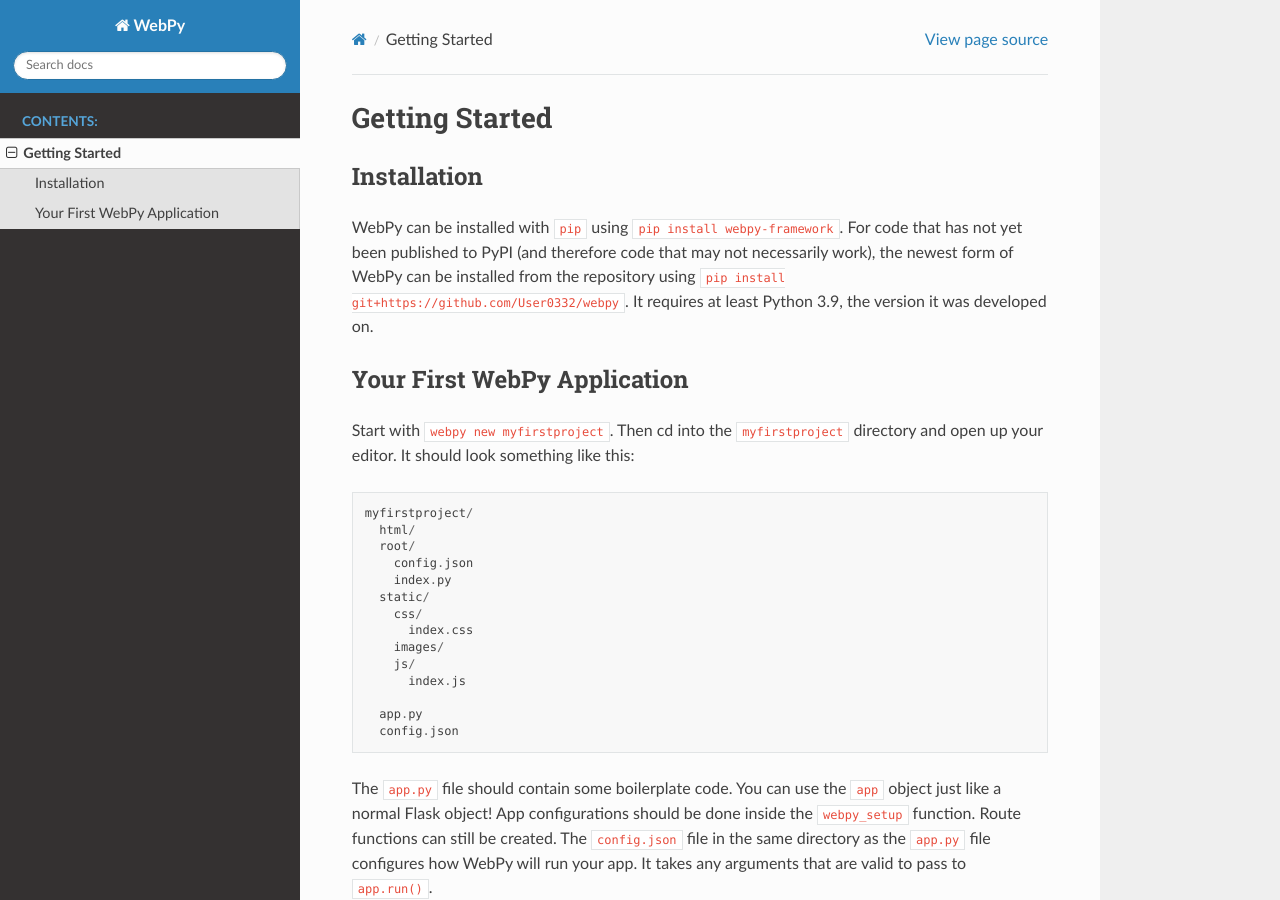
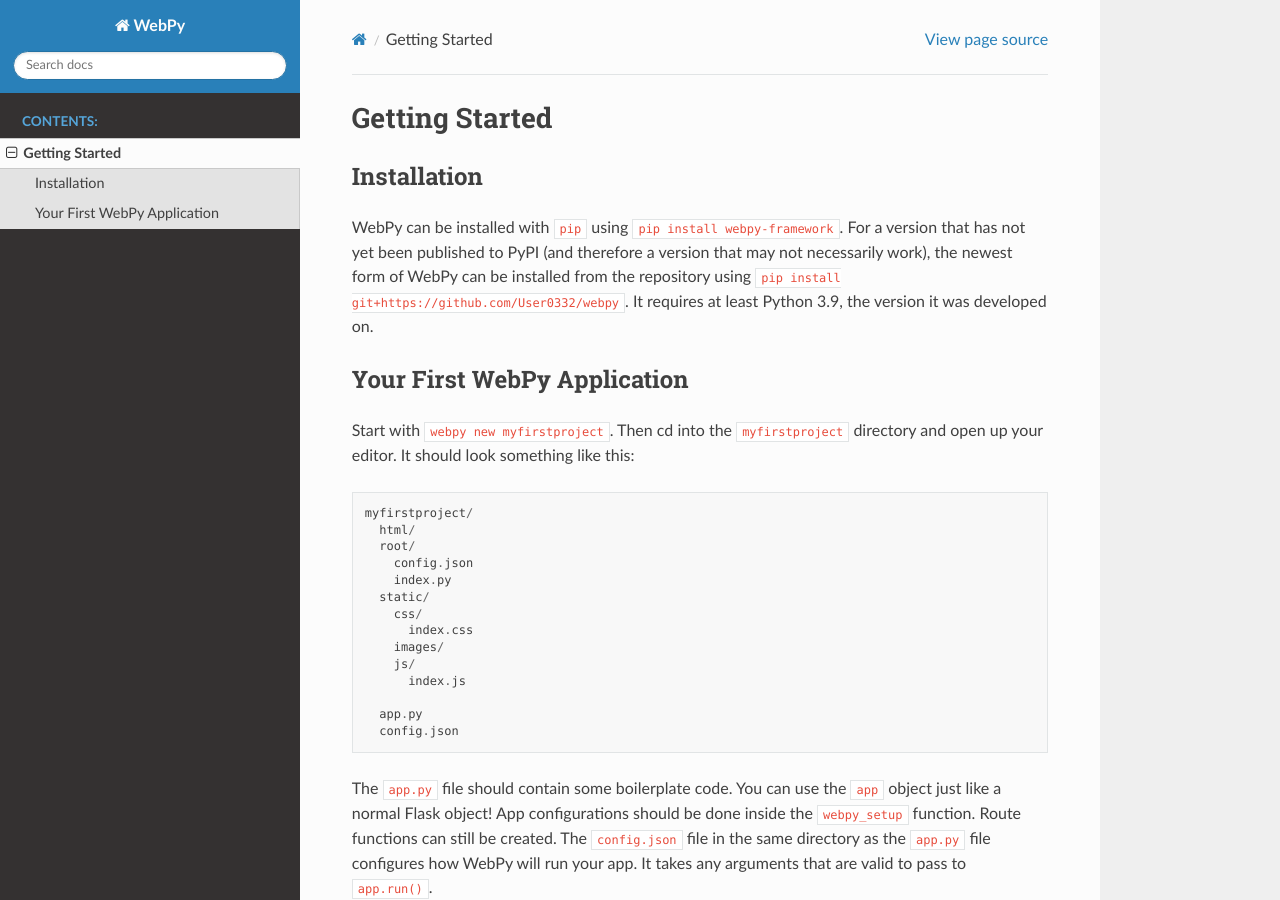
Before and after one commit to User0332/webpy, a Sphinx documentation site: the page built from docs/source/getstarted.md, in a window 1280 px wide and 900 px high. Built offline with Sphinx 7.4.7 and the Read the Docs theme 2.0.0, drawn with Linux system fonts in a browser that asks for light colours.

Commit message:
update installation docs

```diff
--- a/docs/source/getstarted.md
+++ b/docs/source/getstarted.md
@@ -1,7 +1,7 @@
 # Getting Started
 
 ## Installation
-WebPy can be installed with `pip` using `pip install webpy-framework`. For code that has not yet been published to PyPI (and therefore code that may not necessarily work), the newest form of WebPy can be installed from the repository using `pip install git+https://github.com/User0332/webpy`. It requires at least Python 3.9, the version it was developed on.
+WebPy can be installed with `pip` using `pip install webpy-framework`. For a version that has not yet been published to PyPI (and therefore a version that may not necessarily work), the newest form of WebPy can be installed from the repository using `pip install git+https://github.com/User0332/webpy`. It requires at least Python 3.9, the version it was developed on.
 
 ## Your First WebPy Application
 
```
